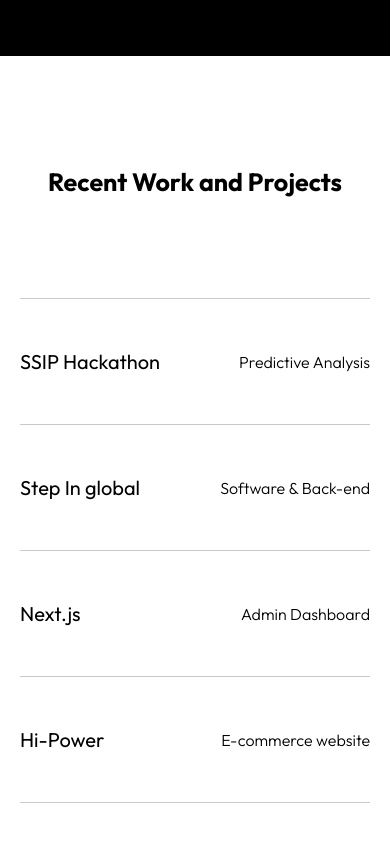
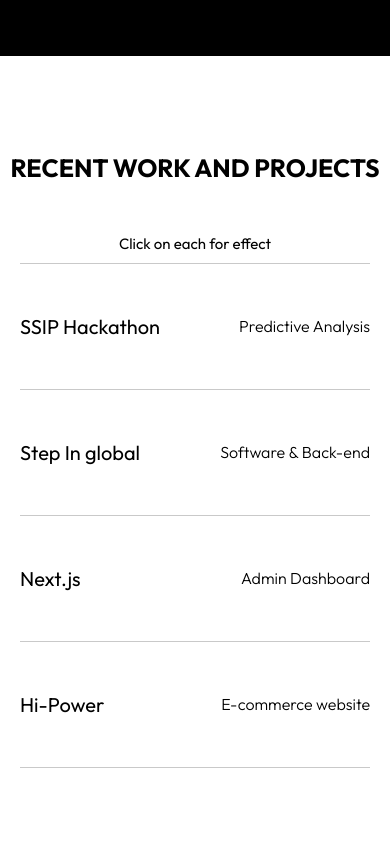
Before and after one commit to Hellcaster99/portfolio, a Next.js app: page / in a window 390 px wide. Shown: the part 1285-2127 px from the top of the page. Built offline with nearby package versions, Linux system fonts and the light colour scheme.

Commit message:
exp section row changes

```diff
--- a/src/styles/About.module.css
+++ b/src/styles/About.module.css
@@ -50,6 +50,7 @@
 }
 
 @media only screen and (max-width:450px){
+
    .aboutContainer{
         padding: 15% 10%;
 
--- a/src/styles/Exp.module.css
+++ b/src/styles/Exp.module.css
@@ -5,6 +5,13 @@
     align-items: center;
     justify-content: center;
     /* padding: 5% 0; */
+}
+
+.click{
+    display: none;
+    font-size: 15px;
+    font-weight: 400;
+    margin-bottom: 10px;
 }
 
 .ds, .sd{
@@ -18,6 +25,7 @@
 .h1{
     margin: 100px auto;
     font-size: 50px;
+    text-transform: uppercase;
 }
 
 .h2{
@@ -41,6 +49,7 @@
 @media only screen and (max-width:600px){
     .h1{
         font-size: 40px;
+        margin: 50px 0;
     }
     .row{
         width: 500px;
@@ -48,6 +57,9 @@
 }
 
 @media only screen and (max-width:500px){
+    .click{
+        display: block;
+    }
     .h1{
         font-size: 25px;
     }
--- a/src/ui/Exp.jsx
+++ b/src/ui/Exp.jsx
@@ -41,6 +41,7 @@
     <>
     <div id="exp" className={styles.container}>
         <m.h1 className={styles.h1} initial={{opacity:0,y:"40%"}} whileInView={{opacity:1,y:0,transition:{duration:1.5,type:"spring",delay:0.1}}}>Recent Work and Projects</m.h1>
+        <h2 className={styles.click}>Click on each for effect</h2>
         <div className={styles.ds}>
             <div className={styles.row}>
             {
```
